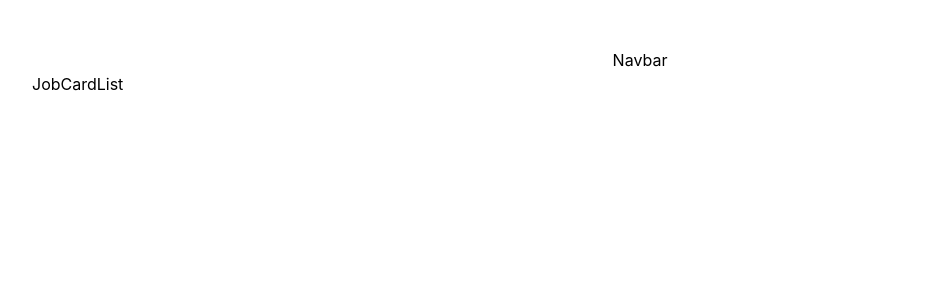
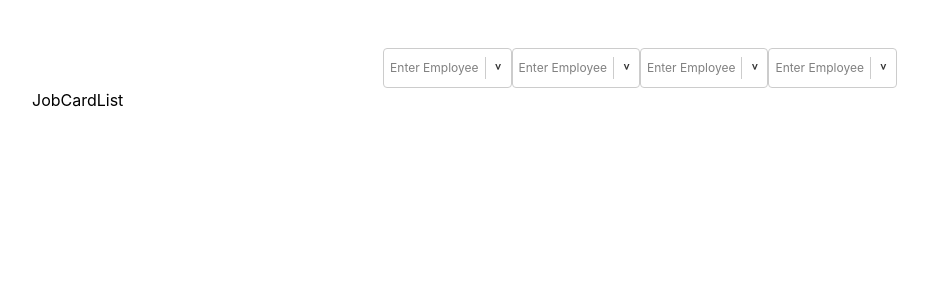
Before and after one commit to parthnariya/job-portal, a React (Vite) app: page / in a window 1280 px wide. Shown: the top 300 px of the page, without its empty margins (0-928 px from the left). Built offline with nearby package versions, Linux system fonts and the light colour scheme.

Commit message:
multi select option initial design

```diff
--- /dev/null
+++ b/src/components/Navbar/Filter/Filter.css
@@ -0,0 +1,80 @@
+.filter-container {
+    display: flex;
+    justify-content: center;
+    align-items: center;
+    min-height: 38px;
+    border: #cccccc 1px solid;
+    border-radius: 4px;
+    outline: 0px !important;
+}
+
+.input-container {
+    width: 100%;
+    padding: 2px;
+    align-items: center;
+    display: grid;
+    margin: 2px;
+    padding-bottom: 2px;
+    padding-top: 2px;
+    color: #333333;
+    flex: 1 1 0%;
+}
+
+.placeholder {
+    grid-area: 1 / 1 / 2 / 3;
+    color: #808080;
+    margin-left: 2px;
+    margin-right: 2px;
+    box-sizing: border-box;
+    font-size: 12px;
+}
+
+.chip-container {
+    visibility: visible;
+    display: inline-grid;
+    grid-area: 1 / 1 / 2 / 3;
+    grid-template-columns: 0px min-content;
+    margin: 2px;
+    padding-bottom: 2px;
+    padding-top: 2px;
+    color: #333333;
+    box-sizing: border-box;
+}
+
+.input {
+    width: 100%;
+    background: 0px center;
+    min-width: 2px;
+    border: 0;
+    outline: 0;
+    margin: 0;
+    padding: 0;
+}
+
+.icon-container {
+    -webkit-box-align: center;
+    align-items: center;
+    align-self: stretch;
+    display: flex;
+    flex-shrink: 0;
+    box-sizing: border-box;
+    cursor: pointer;
+}
+
+.divider {
+    align-self: stretch;
+    width: 1px;
+    background-color: #cccccc;
+    margin-bottom: 8px;
+    margin-top: 8px;
+    box-sizing: border-box;
+}
+
+.icon {
+    height: 25px;
+    width: 25px;
+    display: flex;
+    justify-content: center;
+    align-items: center;
+    color: #333333;
+}
--- /dev/null
+++ b/src/components/Navbar/Filter/index.tsx
@@ -0,0 +1,19 @@
+import "./Filter.css";
+const Filter = () => {
+  return (
+    <div className="filter-container">
+      <div className="input-container">
+        <div className="placeholder">Enter Employee</div>
+        <div className="chip-container">
+          <input type="text" className="input" />
+        </div>
+      </div>
+      <div className="icon-container">
+        <span className="divider"></span>
+        <div className="icon">&#709;</div>
+      </div>
+    </div>
+  );
+};
+
+export default Filter;
--- a/src/components/Navbar/index.tsx
+++ b/src/components/Navbar/index.tsx
@@ -1,6 +1,15 @@
+import Filter from "./Filter";
 import "./Navbar.css";
+
+
+
 const Navbar = () => {
-  return <header className="header">Navbar</header>;
+  return <header className="header">
+    <Filter />
+    <Filter />
+    <Filter />
+    <Filter />
+  </header>;
 };
 
 export default Navbar;
```
Also changed, not shown: src/components/Navbar/types.ts (added, +11 -0 lines).
